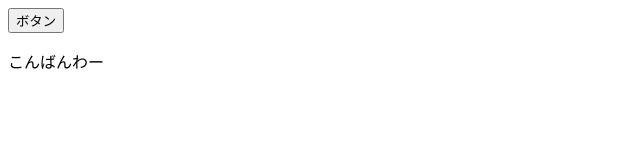
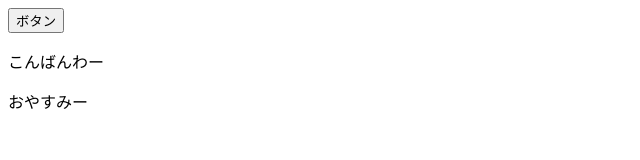
Before and after one commit to Taichi-Ashizawa/git_benkyokai, a plain HTML site: page index.html in a window 1280 px wide. Shown: the full height of the page, 0-640 px from the left. Drawn offline with Linux system fonts and the light colour scheme.

Commit message:
Update index.html

```diff
--- a/index.html
+++ b/index.html
@@ -7,5 +7,6 @@
   <body>
     <button>ボタン</button>
     <p>こんばんわー</p>
+    <p>おやすみー</p>
   </body>
 </html>
```
